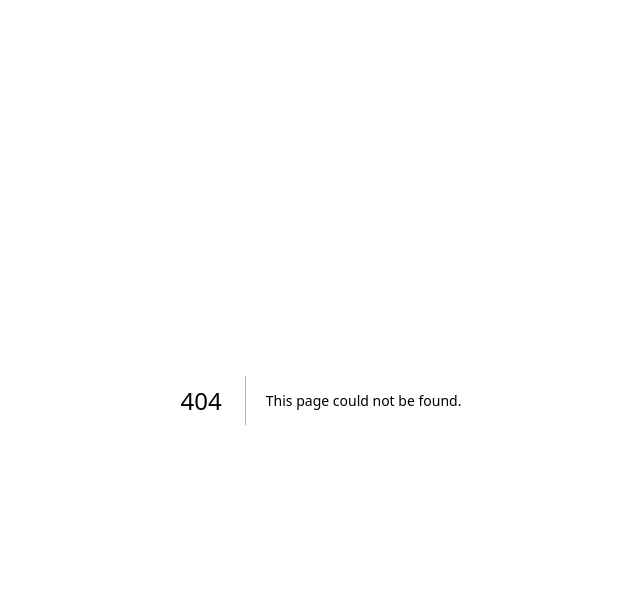
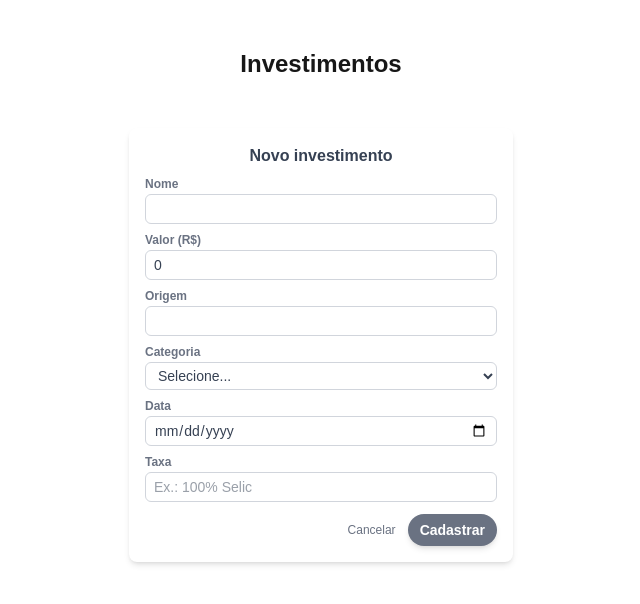
Before and after one commit to franciscodnn/pw2-2026-2, a Next.js app in the folder examples/nextjs/invest-app-next/: page /form in a window 1280 px wide. Before the commit this address had no page. Shown: the top 604 px of the page, without its empty margins (319-959 px from the left). Built offline with nearby package versions, Linux system fonts and the light colour scheme.

Commit message:
feat: formulários em React

```diff
--- /dev/null
+++ b/examples/nextjs/invest-app-next/src/app/(public)/form/page.tsx
@@ -0,0 +1,23 @@
+'use client';
+
+import { useRouter } from 'next/navigation';
+import { InvestmentCardModel, investments } from '@/data/data';
+import { InvestmentForm, InvestmentFormData } from '@/app/components/InvestmentForm';
+
+export default function FormPage() {
+  const router = useRouter();
+
+  function handleSubmit(data: InvestmentFormData) {
+    const nextId = Math.max(0, ...investments.map((i) => i.id)) + 1;
+    const investment: InvestmentCardModel = { id: nextId, ...data };
+
+    investments.push(investment);
+    // router.push('/');
+  }
+
+  return (
+    <div className="flex justify-center pb-8">
+      <InvestmentForm onSubmit={handleSubmit} onCancel={() => router.push('/')} />
+    </div>
+  );
+}
--- a/examples/nextjs/invest-app-next/src/app/(public)/page.tsx
+++ b/examples/nextjs/invest-app-next/src/app/(public)/page.tsx
@@ -1,7 +1,9 @@
 'use client';
 
 import { InvestmentCard } from '../components/InvestmentCard';
-import { investments } from '@/data/data';
+import { InvestmentForm, InvestmentFormData } from '../components/InvestmentForm';
+import { Modal } from '../components/Modal';
+import { InvestmentCardModel, investments as initialInvestments} from '@/data/data';
 import Link from 'next/link';
 import { useState } from 'react';
 import { Icon } from "@iconify/react";
@@ -9,6 +11,8 @@ import { Icon } from "@iconify/react";
 export default function Public() {
   const [count, setCount] = useState(0);
   const [hidden, setHidden] = useState(false);
+  const [showModal, setShowModal] = useState(false);
+  const [investments, setInvestments] = useState<InvestmentCardModel[]>(initialInvestments);
 
   function handleClick() {
     setCount(count + 1);
@@ -17,12 +21,24 @@ export default function Public() {
     console.log(hidden);
   }
 
+  function toggleModal() {
+    setShowModal(!showModal);
+  }
+
+  function handleAddInvestment(data: InvestmentFormData) {
+    const nextId = Math.max(0, ...investments.map((i) => i.id)) + 1;
+    const investment: InvestmentCardModel = { id: nextId, ...data };
+
+    setInvestments([...investments, investment]); // novo array => React re-renderiza
+    setShowModal(false);
+  }
+
   return (
     <>
       <p>{ count }</p>
       <nav className="flex justify-end mb-6 gap-2">
         <button
-          id="btnAdd"
+          id="btnHidden"
           type="button"
           onClick={ handleClick }
           className="bg-gray-500 hover:bg-gray-700 text-white font-semibold px-3 py-2 rounded-full shadow-md transition">
@@ -33,17 +49,24 @@ export default function Public() {
         <button
           id="btnAdd"
           type="button"
+          onClick={ toggleModal }
           className="bg-gray-500 hover:bg-gray-700 text-white font-semibold px-4 py-2 rounded-full shadow-md transition">
           +
         </button>
       </nav>
       <div className="investments grid grid-cols-3 gap-3">
         {investments.map((investment) => (
-          <Link key={investment.id} href={`detalhar/${investment.id}`} className="text-sm">
-            <InvestmentCard {...investment} hidden={hidden} />
+          <Link
+            key={investment.id}
+            href={`detail/${investment.id}`} className="text-sm">
+              <InvestmentCard {...investment} hidden={hidden} />
           </Link>
         ))}
       </div>
+
+      <Modal open={showModal} onClose={toggleModal}>
+        <InvestmentForm onSubmit={handleAddInvestment} onCancel={toggleModal} />
+      </Modal>
     </>
   );
 }
--- /dev/null
+++ b/examples/nextjs/invest-app-next/src/app/admin/page.tsx
@@ -0,0 +1,5 @@
+
+
+export default function AdminPage() {
+  return <h1>Admin!</h1>;
+}
--- a/examples/nextjs/invest-app-next/src/app/components/InvestmentCard.tsx
+++ b/examples/nextjs/invest-app-next/src/app/components/InvestmentCard.tsx
@@ -1,15 +1,22 @@
 import { InvestmentCardModel } from "@/data/data";
+import { useEffect } from "react";
 
+type InvestmentCardProps = Partial<InvestmentCardModel> & { hidden?: boolean };
 
-// export function InvestmentCard({ name, value,
-//     origin, category, date, interest, hidden = false }: Partial<InvestmentCardModel> & { hidden?: boolean }) {
-export function InvestmentCard({ id, name, value,
-    origin, category, date, interest, hidden }: {
-      id: number,
-      name: string, value: number,
-      origin: string, category: string,
-      date: string, interest: string,
-      hidden: boolean }) {
+export function InvestmentCard({ name, value,
+    origin, category, date, interest, hidden = false }: InvestmentCardProps) {
+
+  useEffect(
+    () => {
+      const handleResizeEvent = () => console.log('Resized to: ', window.innerWidth, 'x', window.innerHeight)
+
+      window.addEventListener('resize', handleResizeEvent);
+
+      return () => {
+        window.removeEventListener('resize', handleResizeEvent);
+        console.log('Removed resize event listener');
+      }
+    });
 
   return (
   <div>
--- /dev/null
+++ b/examples/nextjs/invest-app-next/src/app/components/InvestmentForm.tsx
@@ -0,0 +1,110 @@
+'use client';
+
+import { ChangeEvent, SubmitEvent, useState } from 'react';
+import { InvestmentCardModel } from '@/data/data';
+
+export type InvestmentFormData = Omit<InvestmentCardModel, 'id'>;
+
+type InvestmentFormProps = {
+  onSubmit: (data: InvestmentFormData) => void;
+  onCancel: () => void;
+};
+
+const EMPTY_FORM: InvestmentFormData = {
+  name: '',
+  value: 0,
+  origin: '',
+  category: '',
+  date: '',
+  interest: '',
+};
+
+const inputClass =
+  'w-full border border-gray-300 rounded-md px-2 py-1 text-sm text-gray-700 focus:outline-none focus:ring-1 focus:ring-gray-500';
+const labelClass = 'block text-xs font-bold text-gray-500 mb-0.5';
+
+export function InvestmentForm({ onSubmit, onCancel }: InvestmentFormProps) {
+  const [form, setForm] = useState<InvestmentFormData>(EMPTY_FORM);
+
+  function handleChange(
+    event: ChangeEvent<HTMLInputElement | HTMLSelectElement>
+  ) {
+    const { name, value } = event.target;
+    setForm({ ...form, [name]: name === 'value' ? Number(value) : value });
+  }
+
+  function handleSubmit(event: SubmitEvent<HTMLFormElement>) {
+    event.preventDefault();
+
+    onSubmit(form);
+    setForm(EMPTY_FORM);
+  }
+
+  return (
+    <form
+      onSubmit={handleSubmit}
+      className="w-full max-w-sm mx-auto bg-white shadow-md rounded-lg p-4 space-y-2"
+    >
+      <h2 className="text-base font-semibold text-gray-700 text-center">
+        Novo investimento
+      </h2>
+
+      <div>
+        <label htmlFor="name" className={labelClass}>Nome</label>
+        <input id="name" name="name" type="text" required
+          value={form.name} onChange={handleChange} className={inputClass} />
+      </div>
+
+      <div>
+        <label htmlFor="value" className={labelClass}>Valor (R$)</label>
+        <input id="value" name="value" type="number" min="0" step="0.01" required
+          value={form.value} onChange={handleChange} className={inputClass} />
+      </div>
+
+      <div>
+        <label htmlFor="origin" className={labelClass}>Origem</label>
+        <input id="origin" name="origin" type="text" required
+          value={form.origin} onChange={handleChange} className={inputClass} />
+      </div>
+
+      <div>
+        <label htmlFor="category" className={labelClass}>Categoria</label>
+        <select id="category" name="category" required
+          value={form.category} onChange={handleChange} className={inputClass}>
+          <option value="" disabled>Selecione...</option>
+          <option value="Pos">Pós-fixado</option>
+          <option value="Pre">Pré-fixado</option>
+          <option value="IPCA">IPCA</option>
+        </select>
+      </div>
+
+      <div>
+        <label htmlFor="date" className={labelClass}>Data</label>
+        <input id="date" name="date" type="date" required
+          value={form.date} onChange={handleChange} className={inputClass} />
+      </div>
+
+      <div>
+        <label htmlFor="interest" className={labelClass}>Taxa</label>
+        <input id="interest" name="interest" type="text" required placeholder="Ex.: 100% Selic"
+          value={form.interest} onChange={handleChange} className={inputClass} />
+      </div>
+
+      <div className="flex justify-end items-center gap-3 pt-1">
+        <button
+          type="button"
+          onClick={onCancel}
+          className="text-xs text-gray-500 hover:text-gray-700 transition"
+        >
+          Cancelar
+        </button>
+        <button
+          type="submit"
+          className="bg-gray-500 hover:bg-gray-700 text-white text-sm font-semibold px-3 py-1.5 rounded-full shadow-md transition"
+        >
+          Cadastrar
+        </button>
+      </div>
+    </form>
+  );
+}
--- /dev/null
+++ b/examples/nextjs/invest-app-next/src/app/components/Modal.tsx
@@ -0,0 +1,44 @@
+'use client';
+
+import { useEffect } from 'react';
+
+type ModalProps = {
+  open: boolean;
+  onClose: () => void;
+  children: React.ReactNode;
+};
+
+export function Modal({ open, onClose, children }: ModalProps) {
+  // Fecha o modal ao pressionar Esc
+  useEffect(() => {
+    if (!open) return;
+
+    const handleKeyDown = (event: KeyboardEvent) => {
+      if (event.key === 'Escape') onClose();
+    };
+
+    window.addEventListener('keydown', handleKeyDown);
+
+    return () => window.removeEventListener('keydown', handleKeyDown);
+  }, [open, onClose]);
+
+  if (!open) return null;
+
+  return (
+    // Fundo escuro: clicar fora do conteúdo fecha o modal
+    <div
+      onClick={onClose}
+      className="fixed inset-0 z-50 flex items-center justify-center bg-black/50 p-4"
+    >
+      {/* stopPropagation evita que cliques no conteúdo fechem o modal */}
+      <div
+        role="dialog"
+        aria-modal="true"
+        onClick={(event) => event.stopPropagation()}
+        className="w-full max-w-sm max-h-[90vh] overflow-y-auto rounded-lg"
+      >
+        {children}
+      </div>
+    </div>
+  );
+}
```
